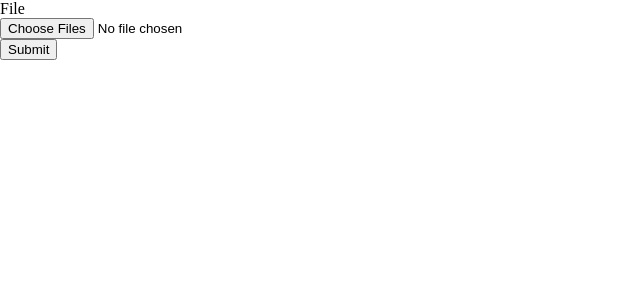
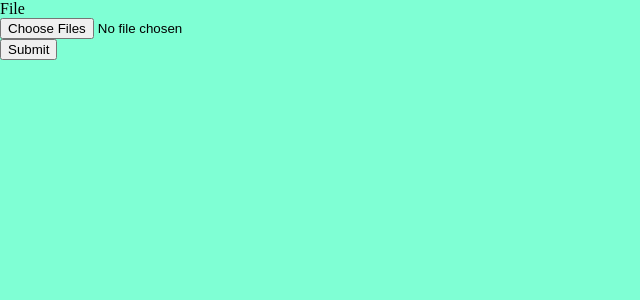
Before and after one commit to ecg-diagnostic/ecg, a React (Create React App) app in the folder front/: page / in a window 1280 px wide. Shown: the top 300 px of the page, without its empty margins (0-640 px from the left). Built offline with nearby package versions, Linux system fonts and the light colour scheme; what office-ui-fabric-react would draw is missing.

Commit message:
Aquamarine bg clr

```diff
--- a/front/src/App/App.css
+++ b/front/src/App/App.css
@@ -3,6 +3,7 @@
 }
 
 html, body, #root {
+    background-color: aquamarine !important;
     height: 100%;
     margin: 0;
     padding: 0;
```
